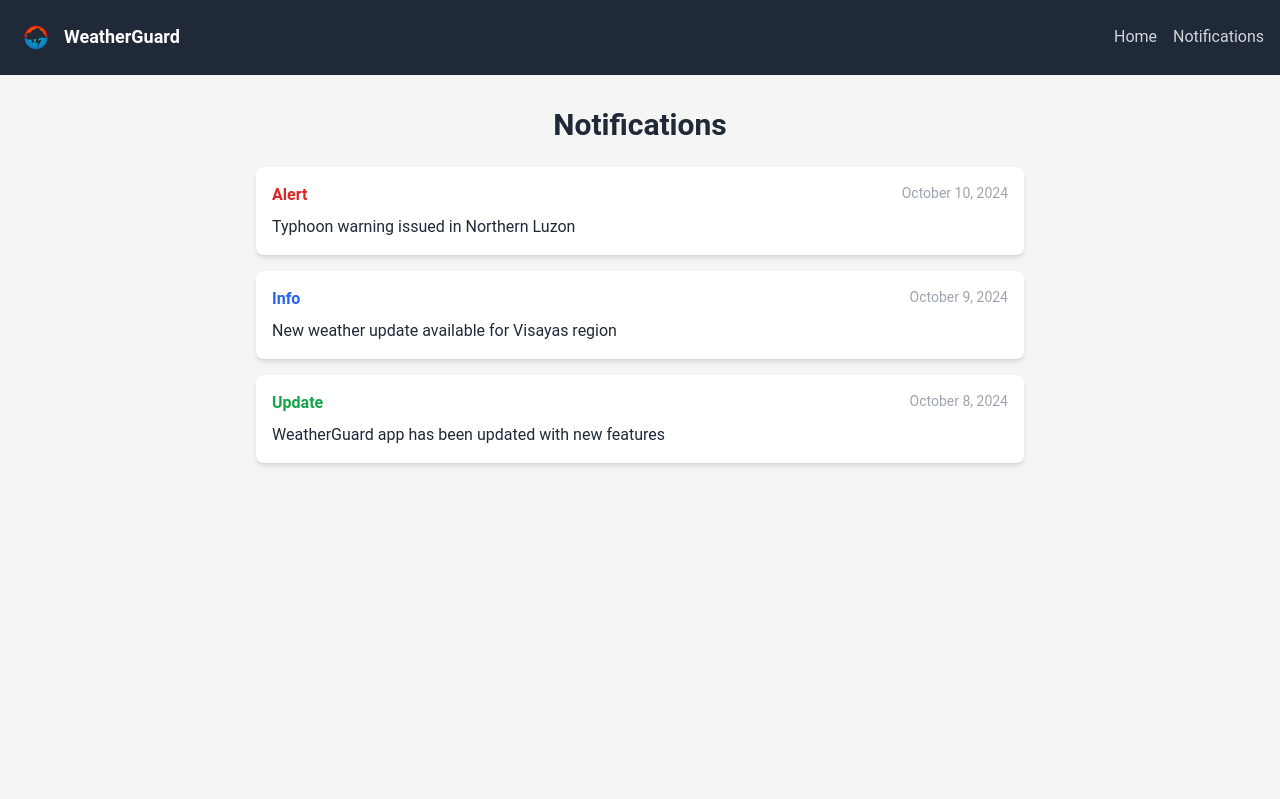
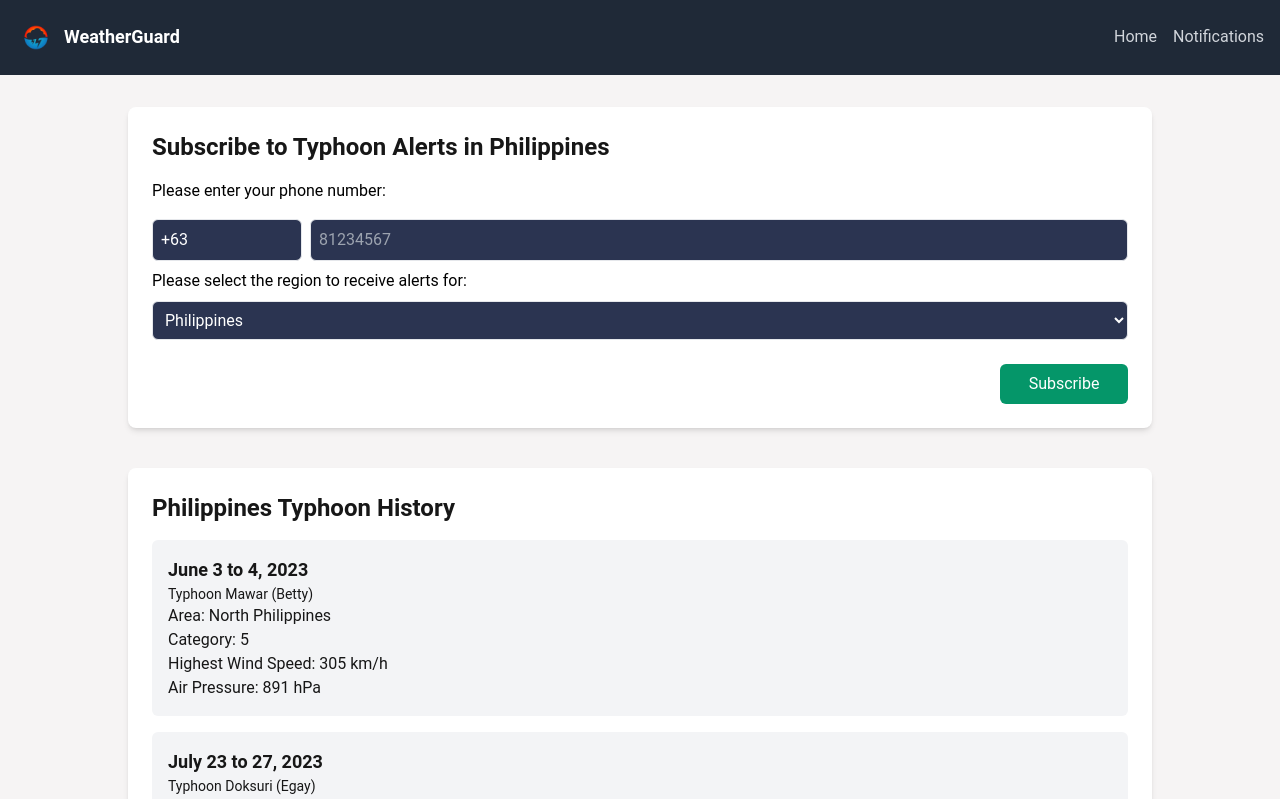
Before and after one commit to DB-OS-Cyber-Sec/cloud, a Next.js app in the folder Frontend/my-app/: page /notifications in a window 1280 px wide. Shown: the top 799 px of the page. Built offline with nearby package versions, Linux system fonts and the light colour scheme.

Commit message:
Implemented SMS notification feature

```diff
--- a/Frontend/my-app/package.json
+++ b/Frontend/my-app/package.json
@@ -13,7 +13,8 @@
     "next": "^15.0.1",
     "react": "^18.3.1",
     "react-dom": "^18.3.1",
-    "react-leaflet": "^4.2.1"
+    "react-leaflet": "^4.2.1",
+    "twilio": "^5.3.5"
   },
   "devDependencies": {
     "@types/leaflet": "^1.9.14",
--- a/Frontend/my-app/src/app/notifications/page.tsx
+++ b/Frontend/my-app/src/app/notifications/page.tsx
@@ -1,50 +1,237 @@
-import React from "react";
-import type { Metadata } from 'next';
+"use client";
 
-export const metadata: Metadata = {
-    title: 'Notifications',
-}
+import React, { useState } from "react";
+
+// List of country codes
+const countryCodes = [
+  { code: "+1", country: "USA" },
+  { code: "+44", country: "UK" },
+  { code: "+63", country: "Philippines" },
+  { code: "+91", country: "India" },
+  { code: "+81", country: "Japan" },
+  { code: "+65", country: "Singapore" },
+];
+
+// List of regions
+const regions = [
+  "Philippines",
+  "Northern Luzon",
+  "National Capitol Region",
+  "Southern Luzon",
+  "Visayas",
+  "Mindanao",
+];
 
 export default function Notifications() {
-  // Sample notification data
-  const notifications = [
-    {
-      id: 1,
-      message: "Typhoon warning issued in Northern Luzon",
-      date: "October 10, 2024",
-      type: "Alert",
-    },
-    {
-      id: 2,
-      message: "New weather update available for Visayas region",
-      date: "October 9, 2024",
-      type: "Info",
-    },
-    {
-      id: 3,
-      message: "WeatherGuard app has been updated with new features",
-      date: "October 8, 2024",
-      type: "Update",
-    },
-  ];
+  const [countryCode, setCountryCode] = useState("+63"); // Default to Philippines
+  const [phoneNumber, setPhoneNumber] = useState("");
+  const [filteredCodes, setFilteredCodes] = useState(countryCodes); // Filtered list for the combobox dropdown
+  const [showDropdown, setShowDropdown] = useState(false);
+  const [selectedRegion, setSelectedRegion] = useState(regions[0]);
+  const [status, setStatus] = useState("");
+  const [showConfirmation, setShowConfirmation] = useState(false);
+  const [error, setError] = useState("");
+
+  const handleCountryCodeChange = (e: React.ChangeEvent<HTMLInputElement>) => {
+    const input = e.target.value;
+    setCountryCode(input);
+
+    // Filter country codes based on user input (country name or code)
+    if (input) {
+      const filtered = countryCodes.filter((code) =>
+        (code.code && code.code.startsWith(input)) ||
+        (code.country && code.country.toLowerCase().includes(input.toLowerCase()))
+      );
+      setFilteredCodes(filtered);
+    } else {
+      setFilteredCodes(countryCodes);
+    }
+    setShowDropdown(true);
+  };
+
+  const handleSelectCountryCode = (code: string) => {
+    setCountryCode(code);
+    setShowDropdown(false); // Hide the dropdown once a selection is made
+  };
+
+  const handleSubscribeClick = () => {
+    if (!phoneNumber) {
+      setError("Phone number is required.");
+      return;
+    }
+    setError(""); // Clear any previous errors
+    setShowConfirmation(true); // Open confirmation modal
+  };
+
+  const handleSendSMS = async () => {
+    const fullPhoneNumber = `${countryCode} ${phoneNumber}`;
+
+    try {
+      setStatus("Sending...");
+
+      const response = await fetch("/api/send-sms", {
+        method: "POST",
+        headers: {
+          "Content-Type": "application/json",
+        },
+        body: JSON.stringify({
+          to: fullPhoneNumber,
+          message: `You have subscribed to typhoon alerts for the ${selectedRegion}.`,
+        }),
+      });
+
+      const result = await response.json();
+
+      if (result.success) {
+        setStatus("Subscription successful! SMS sent.");
+      } else {
+        setStatus("Failed to send SMS.");
+      }
+    } catch (error) {
+      console.error("Error sending SMS:", error);
+      setStatus("Error sending SMS.");
+    }
+    setShowConfirmation(false);
+  };
+
+  const handleRegionChange = (e: React.ChangeEvent<HTMLSelectElement>) => {
+    setSelectedRegion(e.target.value);
+  };
 
   return (
-    <div className="min-h-screen p-8 bg-stone-100 flex flex-col items-center">
-      <h1 className="text-3xl font-semibold mb-6 text-gray-800">Notifications</h1>
+    <div className="min-h-screen p-8 pb-20 flex flex-col items-center justify-center">
+      <main className="flex flex-col w-full max-w-5xl gap-10">
+        {/* Subscription Form */}
+        <section className="bg-white p-6 rounded-lg shadow-md w-full">
+          <h2 className="text-2xl font-semibold mb-4">Subscribe to Typhoon Alerts in Philippines</h2>
+          <div className="flex flex-col gap-4">
+            <label className="text-black">Please enter your phone number:</label>
+            <div className="flex flex-col gap-2 relative">
+              {error && <p className="text-red-500 mb-2">{error}</p>}
 
-      <div className="w-full max-w-3xl space-y-4">
-        {notifications.map((notification) => (
-          <div key={notification.id} className="bg-white p-4 rounded-lg shadow-md">
-            <div className="flex justify-between">
-              <span className={`font-semibold ${notification.type === "Alert" ? "text-red-600" : notification.type === "Info" ? "text-blue-600" : "text-green-600"}`}>
-                {notification.type}
-              </span>
-              <span className="text-gray-400 text-sm">{notification.date}</span>
+              <div className="flex gap-2 relative">
+                {/* Country Code Combobox */}
+                <input
+                  type="text"
+                  value={countryCode}
+                  onChange={handleCountryCodeChange}
+                  onFocus={() => setShowDropdown(true)}
+                  placeholder="+63"
+                  className="p-2 border rounded-md bg-[#2b3451] text-white focus:outline-none focus:ring-2 focus:ring-blue-500"
+                  style={{ width: '150px' }}
+                />
+
+                {/* Dropdown for country codes */}
+                {showDropdown && (
+                  <ul className="absolute top-full mt-1 max-h-40 bg-gray-100 border rounded-md shadow-lg overflow-y-auto z-10" style={{ width: '150px' }}>
+                    {filteredCodes.map((item) => (
+                      <li
+                        key={item.code}
+                        onClick={() => handleSelectCountryCode(item.code)}
+                        className="px-2 py-1 hover:bg-[#2064d4] hover:text-white cursor-pointer"
+                      >
+                        {item.code} ({item.country})
+                      </li>
+                    ))}
+                  </ul>
+                )}
+
+                {/* Phone Number Input */}
+                <input
+                  type="tel"
+                  value={phoneNumber}
+                  onChange={(e) => setPhoneNumber(e.target.value)}
+                  placeholder="81234567"
+                  className="p-2 border rounded-md bg-[#2b3451] text-white flex-grow focus:outline-none focus:ring-2 focus:ring-blue-900"
+                />
+              </div>
+
+              <label className="text-black">Please select the region to receive alerts for:</label>
+              <select
+                value={selectedRegion}
+                onChange={handleRegionChange}
+                className="p-2 border rounded-md bg-[#2b3451] text-white focus:outline-none focus:ring-2 focus:ring-blue-900"
+              >
+                {regions.map((region, index) => (
+                  <option key={index} value={region}
+                    className="bg-gray-100 text-black">
+                    {region}
+                  </option>
+                ))}
+              </select>
+
+              <button
+                onClick={handleSubscribeClick}
+                className="mt-4 bg-emerald-600 text-white py-2 px-4 rounded-md hover:bg-emerald-400 hover:text-black w-32 ml-auto"
+              >
+                Subscribe
+              </button>
             </div>
-            <p className="text-gray-800 mt-2">{notification.message}</p>
           </div>
-        ))}
-      </div>
+        </section>
+
+        {/* Typhoon History Section */}
+        <section className="bg-white p-6 rounded-lg shadow-md w-full">
+          <h2 className="text-2xl font-semibold mb-4">Philippines Typhoon History</h2>
+          <div className="space-y-4">
+            <div className="p-4 bg-gray-100 rounded-md">
+              <h3 className="text-lg font-semibold">June 3 to 4, 2023</h3>
+              <p className="text-sm">Typhoon Mawar (Betty)</p>
+              <p>Area: North Philippines</p>
+              <p>Category: 5</p>
+              <p>Highest Wind Speed: 305 km/h</p>
+              <p>Air Pressure: 891 hPa</p>
+            </div>
+            <div className="p-4 bg-gray-100 rounded-md">
+              <h3 className="text-lg font-semibold">July 23 to 27, 2023</h3>
+              <p className="text-sm">Typhoon Doksuri (Egay)</p>
+              <p>Area: North Philippines</p>
+              <p>Category: 4</p>
+              <p>Highest Wind Speed: 240 km/h</p>
+              <p>Air Pressure: 928 hPa</p>
+            </div>
+            <div className="p-4 bg-gray-100 rounded-md">
+              <h3 className="text-lg font-semibold">October 28 to 30, 2022</h3>
+              <p className="text-sm">Severe Tropical Storm Nalgae (Paeng)</p>
+              <p>Area: Eastern Visayas, Bicol Region</p>
+              <p>Category: 1</p>
+              <p>Highest Wind Speed: 140 km/h</p>
+              <p>Air Pressure: 972 hPa</p>
+            </div>
+          </div>
+        </section>
+      </main>
+
+      {/* Confirmation Modal */}
+      {showConfirmation && (
+        <div className="fixed inset-0 flex items-center justify-center bg-black bg-opacity-50 z-50">
+          <div className="bg-white p-6 rounded-lg shadow-lg">
+            <h3 className="text-xl font-semibold mb-4">Confirm Subscription</h3>
+            <p className="mb-4">
+              You will receive typhoon alerts via SMS at
+              <span className="font-bold text-blue-800"> {countryCode} {phoneNumber}</span>.
+            </p>
+            <p className="mb-4">
+              Are you sure you want to subscribe to typhoon alerts for
+              <span className="font-bold text-blue-800"> {selectedRegion}</span>?
+            </p>
+            <div className="flex justify-end gap-4">
+              <button
+                onClick={() => setShowConfirmation(false)}
+                className="bg-gray-300 text-black py-2 px-4 rounded-md hover:bg-gray-400"
+              >
+                Cancel
+              </button>
+              <button
+                onClick={handleSendSMS}
+                className="bg-emerald-600 text-white py-2 px-4 rounded-md hover:bg-emerald-400"
+              >
+                Confirm
+              </button>
+            </div>
+          </div>
+        </div>
+      )}
     </div>
   );
 }
--- /dev/null
+++ b/Frontend/my-app/src/pages/api/send-sms.ts
@@ -0,0 +1,54 @@
+import type { NextApiRequest, NextApiResponse } from 'next';
+import twilio from 'twilio';
+
+// Load Twilio credentials from environment variables
+const accountSid = process.env.TWILIO_ACCOUNT_SID;
+const authToken = process.env.TWILIO_AUTH_TOKEN;
+const twilioPhoneNumber = process.env.TWILIO_PHONE_NUMBER;
+
+if (!accountSid || !authToken || !twilioPhoneNumber) {
+    throw new Error('Twilio credentials are not set in environment variables');
+}
+
+const client = twilio(accountSid, authToken);
+
+// Define response data type
+type Data = {
+    success: boolean;
+    message: string;
+  };
+
+  // API handler
+  export default async function handler(req: NextApiRequest, res: NextApiResponse<Data>) {
+    if (req.method === 'POST') {
+      const { to, message } = req.body;
+
+      try {
+        // Use Twilio to send SMS
+        const messageInstance = await client.messages.create({
+          body: message,
+          from: twilioPhoneNumber,
+          to: to,
+        });
+
+        // Respond with success message
+        res.status(200).json({
+          success: true,
+          message: `Message sent successfully with SID: ${messageInstance.sid}`,
+        });
+      } catch (error: any) {
+        console.error('Error sending SMS:', error);
+        res.status(500).json({
+          success: false,
+          message: 'Failed to send SMS. Please try again later.',
+        });
+      }
+    } else {
+      // Method not allowed
+      res.setHeader('Allow', ['POST']);
+      res.status(405).json({
+        success: false,
+        message: 'Method Not Allowed',
+      });
+    }
+  }
```
Also changed, not shown: 2 other files (tests, documents, lock files or other folders).
